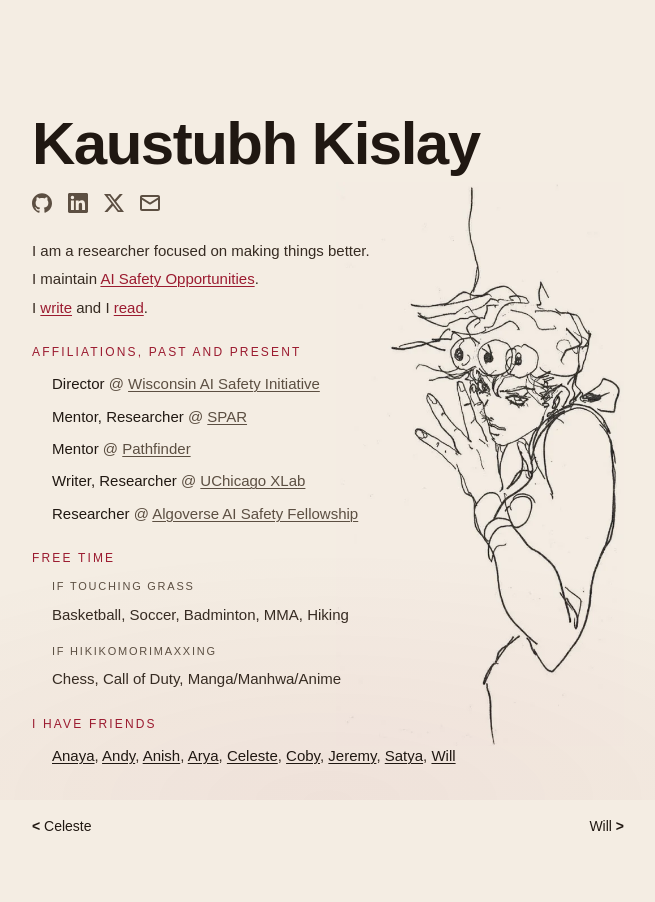
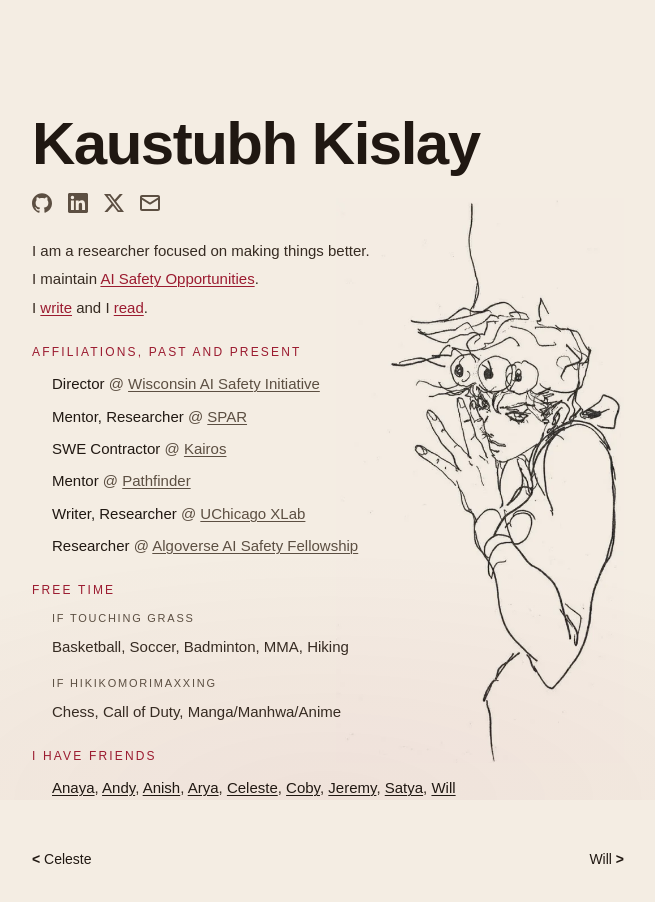
Before and after one commit to kaustubhkislay/website, a Next.js app: page / in a window 1280 px wide. Shown: the top 902 px of the page, without its empty margins (312-967 px from the left). Built offline with nearby package versions, Linux system fonts and the light colour scheme; a web font is replaced by a local one.

Commit message:
Add Kairos SWE contractor affiliation
Co-Authored-By: Claude Fable 5 <noreply@anthropic.com>

```diff
--- a/src/app/page.tsx
+++ b/src/app/page.tsx
@@ -103,6 +103,11 @@ export default function Home() {
               org="SPAR"
               role="Mentor, Researcher"
               href="https://sparai.org/"
+            />
+            <Affiliation
+              org="Kairos"
+              role="SWE Contractor"
+              href="https://kairos-project.org/"
             />
             <Affiliation
               org="Pathfinder"
```
